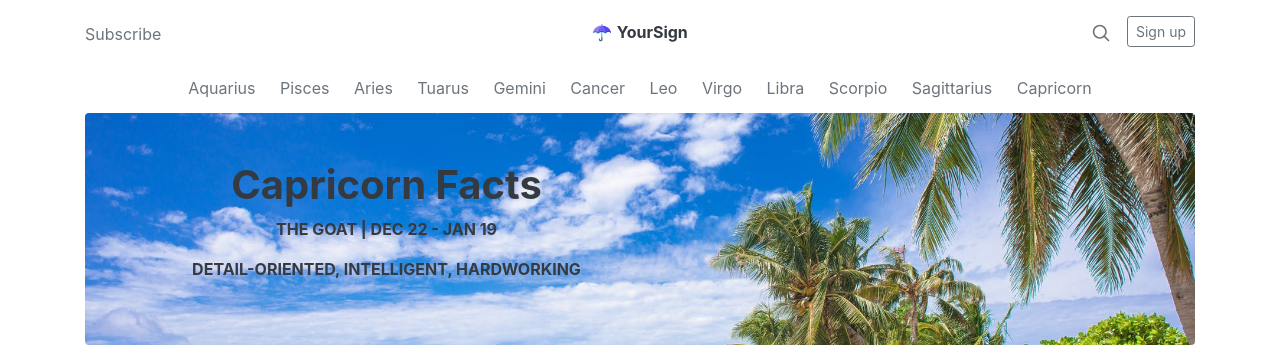
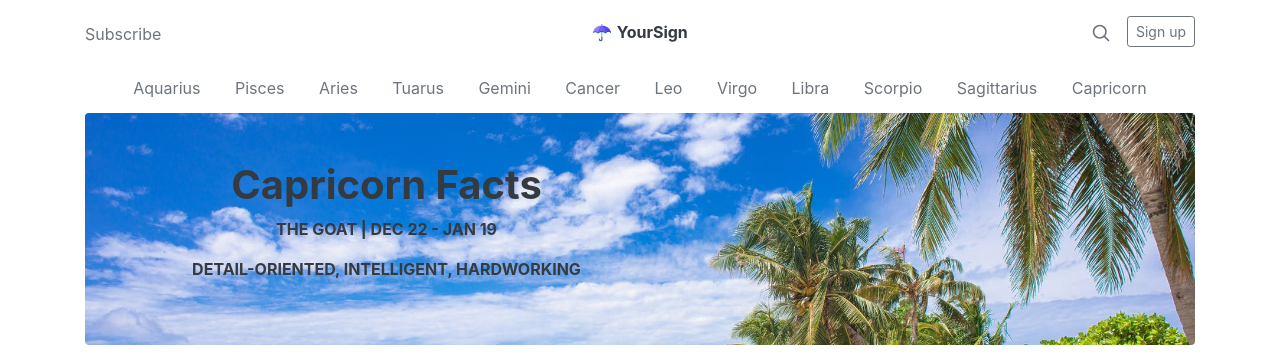
Before and after one commit to Full6name-collab/zodiacSigns, a website: page public/Capricorn.html in a window 1280 px wide. Shown: the top 356 px of the page. Drawn offline with nearby package versions, Linux system fonts and the light colour scheme.

Commit message:
Update Capricorn.html

```diff
--- a/public/Capricorn.html
+++ b/public/Capricorn.html
@@ -32,8 +32,8 @@
     -ms-overflow-style: none;
 }
 .na-link{
-    padding-left: 10px;
-    padding-right: 10px;
+    padding-left: 15px;
+    padding-right: 15px;
 }
 .scrol::-webkit-scrollbar{
     display: none;
```
